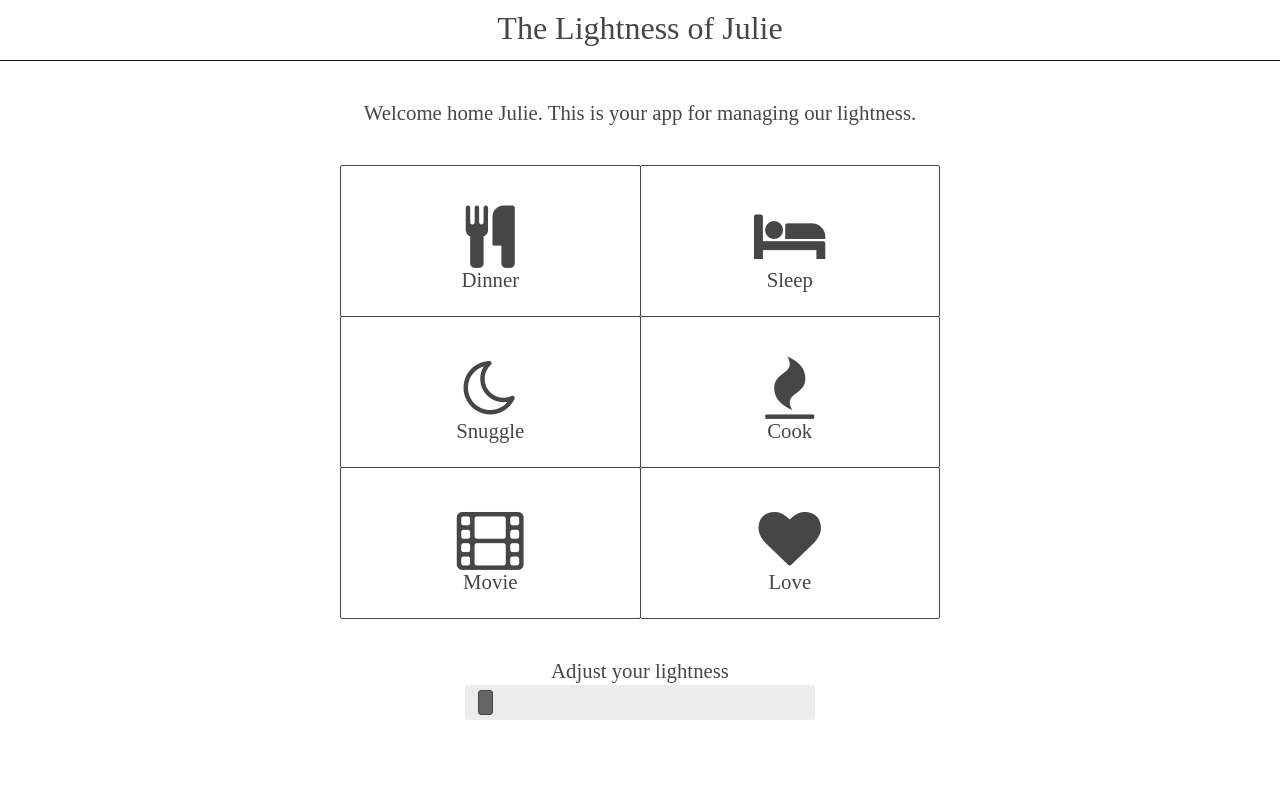
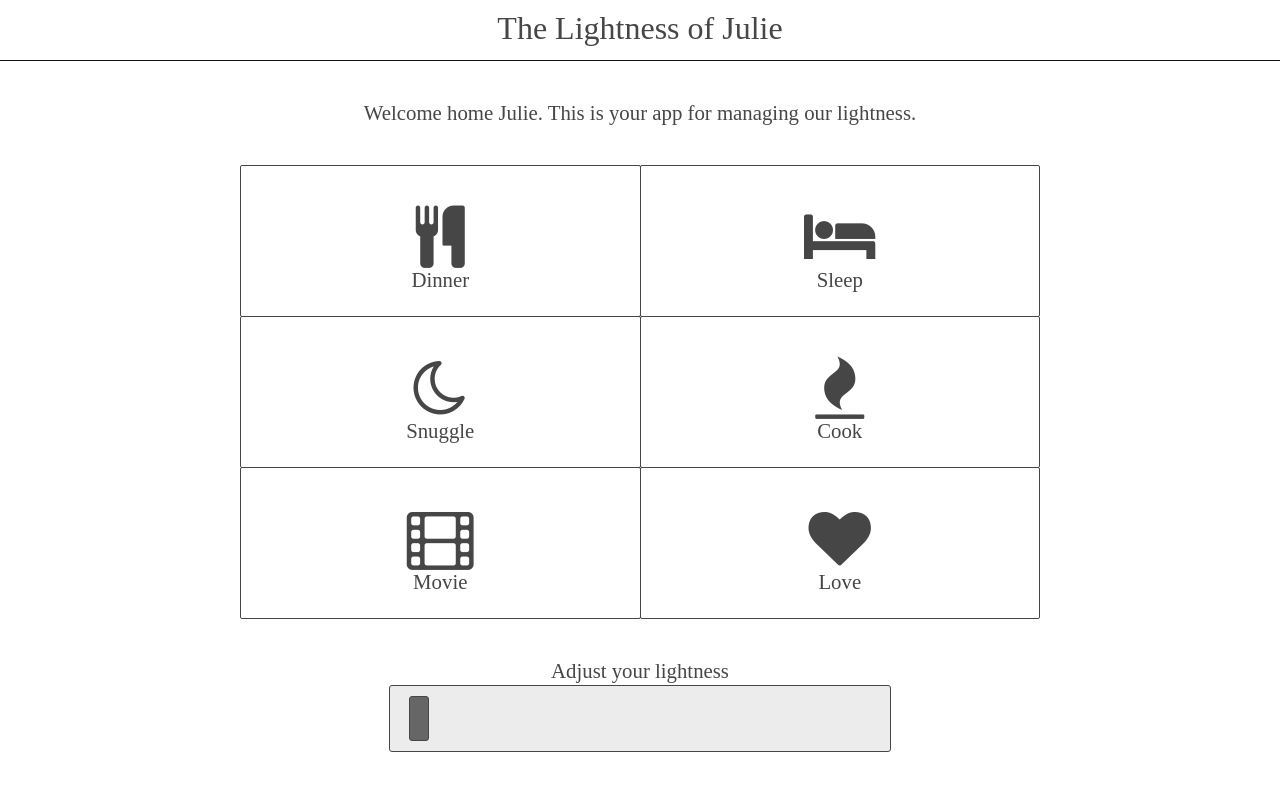
Before and after one commit to rsbrinkman/thelightnessofjulie, a Flask app: page /change/1 in a window 1280 px wide. Run offline with Flask 2, Linux system fonts and the light colour scheme; some web fonts are replaced.

Commit message:
style fixes

```diff
--- a/server.py
+++ b/server.py
@@ -92,7 +92,7 @@ def change_lights(state, bri=None):
 
 
 
-@app.route("/settings")
+@app.route("/settings", methods=['POST', 'GET'])
 @requires_auth
 def get_ip():
   # Get Bridge IP
--- a/static/css/main.css
+++ b/static/css/main.css
@@ -5,15 +5,16 @@ a:-webkit-any-link {
 input[type=range] {
    -webkit-appearance: none;
    background-color: #ececec;
-   width: 350px;
-   height: 35px;
+   min-width: 500px;
+   height: 65px;
    border-radius: 3px;
+   border: 1px solid #464646;
 }
 ::-webkit-slider-thumb {
   -webkit-appearance: none;
   background-color: #666;
-  width: 15px;
-  height: 25px;
+  width: 20px;
+  height: 45px;
   border: 1px solid #464646;
   border-radius: 3px;
 }
@@ -37,7 +38,7 @@ body {
 
 .container-margined {
   margin: 0 auto;
-  max-width: 600px;
+  max-width: 800px;
   padding-left: 10px;
   padding-right: 10px;
   font-size: 1.3em;
--- a/templates/settings.html
+++ b/templates/settings.html
@@ -1,2 +1 @@
 <h3>Hi, here is your IP: {{ ip }}</h3>
-<a href="/?ip=">Get Started</a>
```
